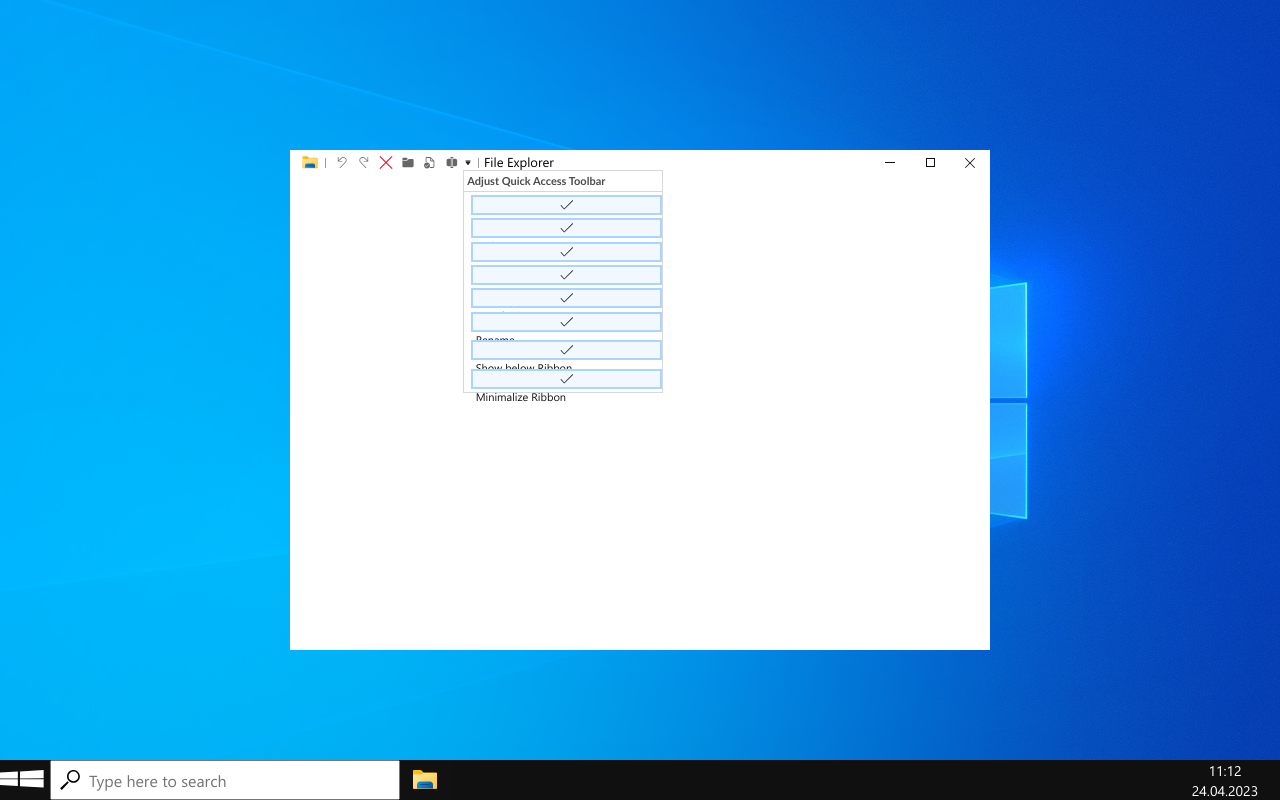
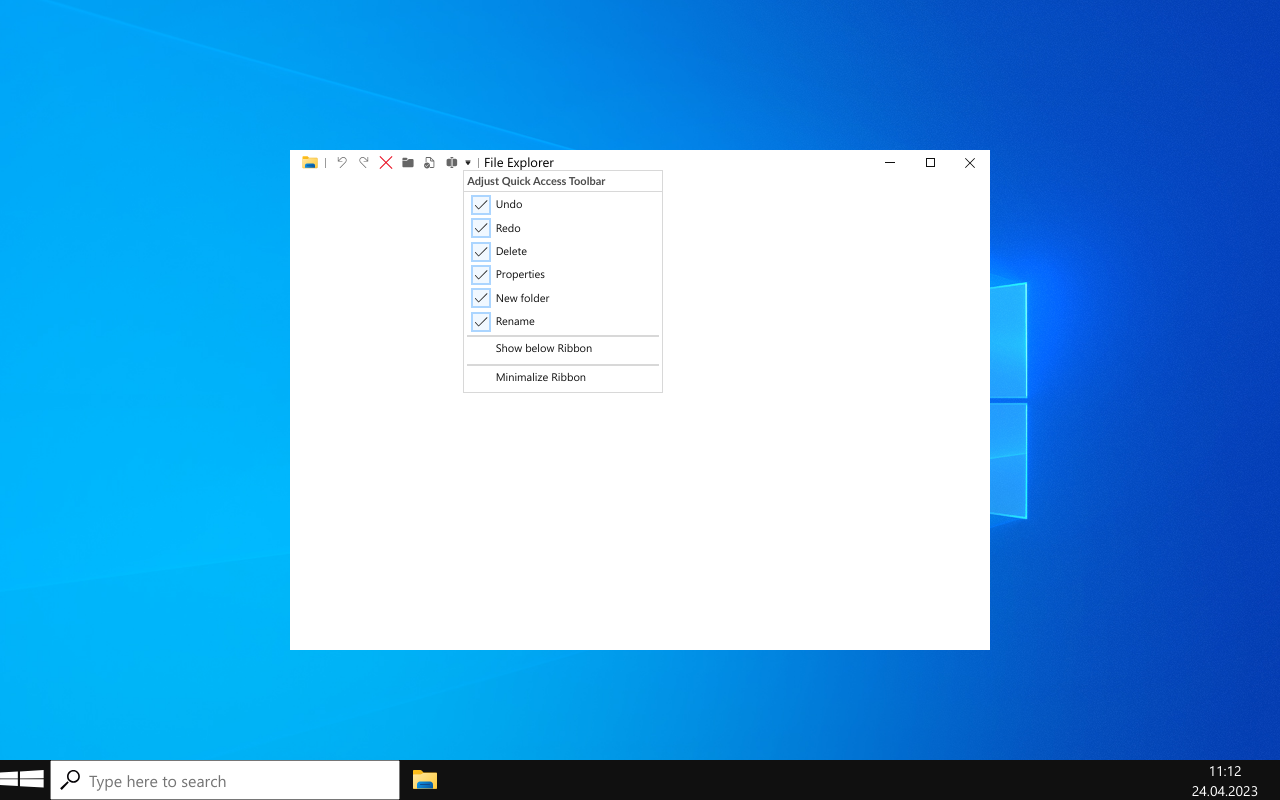
Before and after one commit to damian08k/windows-10-bs, a React app: page / in a window 1280 px wide. Built offline with nearby package versions, Linux system fonts and the light colour scheme.

Commit message:
feat: Correct context menu  elements styles and type

```diff
--- a/src/components/_commons/ContextMenu/ContextMenu.module.css
+++ b/src/components/_commons/ContextMenu/ContextMenu.module.css
@@ -44,7 +44,14 @@
   background-color: var(--selectElementColor);
 }
 
+.optionIcon {
+  display: inline-block;
+  width: var(--contextMenuOptionHeight);
+}
+
 .optionName {
+  display: inline-block;
+  height: 100%;
   padding-left: var(--spacing5);
 }
 
@@ -52,7 +59,7 @@
   margin-top: calc(var(--spacing3_33) * 2 + var(--bottomLineHeight));
 }
 
-.bottomLine .option::after {
+.bottomLine::after {
   content: '';
   display: block;
   margin: var(--spacing3_33) var(--spacing3_33) var(--spacing3_33) 0;
@@ -61,6 +68,6 @@
   background-color: var(--secondaryLightColor);
 }
 
-.menuOption:last-child .option::after {
+.menuOption:last-child:after {
   display: none;
 }
--- a/src/components/_commons/ContextMenu/ContextMenu.tsx
+++ b/src/components/_commons/ContextMenu/ContextMenu.tsx
@@ -30,7 +30,7 @@ export const ContextMenu = ({ title, options }: Props) => {
               })}
             >
               <button className={classes.option}>
-                {isIconVisible && icon}
+                <span className={classes.optionIcon}>{isIconVisible && icon}</span>
                 <span className={classes.optionName}>{name}</span>
               </button>
             </li>
--- a/src/components/_explorer/ExplorerTopBar/components/QuickAccessBar/data/contextMenuData.tsx
+++ b/src/components/_explorer/ExplorerTopBar/components/QuickAccessBar/data/contextMenuData.tsx
@@ -6,11 +6,11 @@ export const quickBarMenuOptions: MenuOptions[][] = [
   [
     { name: 'Undo', icon: <CheckedIcon />, isIconVisible: true },
     { name: 'Redo', icon: <CheckedIcon />, isIconVisible: true },
-    { name: 'Remove', icon: <CheckedIcon />, isIconVisible: true },
+    { name: 'Delete', icon: <CheckedIcon />, isIconVisible: true },
     { name: 'Properties', icon: <CheckedIcon />, isIconVisible: true },
     { name: 'New folder', icon: <CheckedIcon />, isIconVisible: true },
     { name: 'Rename', icon: <CheckedIcon />, isIconVisible: true },
   ],
-  [{ name: 'Show below Ribbon', icon: <CheckedIcon />, isIconVisible: true }],
-  [{ name: 'Minimalize Ribbon', icon: <CheckedIcon />, isIconVisible: true }],
+  [{ name: 'Show below Ribbon', isIconVisible: true }],
+  [{ name: 'Minimalize Ribbon', isIconVisible: true }],
 ];
--- a/src/types/components/common/contextMenu/menuOptions.type.ts
+++ b/src/types/components/common/contextMenu/menuOptions.type.ts
@@ -2,7 +2,7 @@ import { ReactElement, SVGProps } from 'react';
 
 export type MenuOptions = {
   name: string;
-  icon: ReactElement<SVGProps<SVGSVGElement>>;
+  icon?: ReactElement<SVGProps<SVGSVGElement>>;
   isIconVisible: boolean;
   submenu?: MenuOptions;
 };
```
